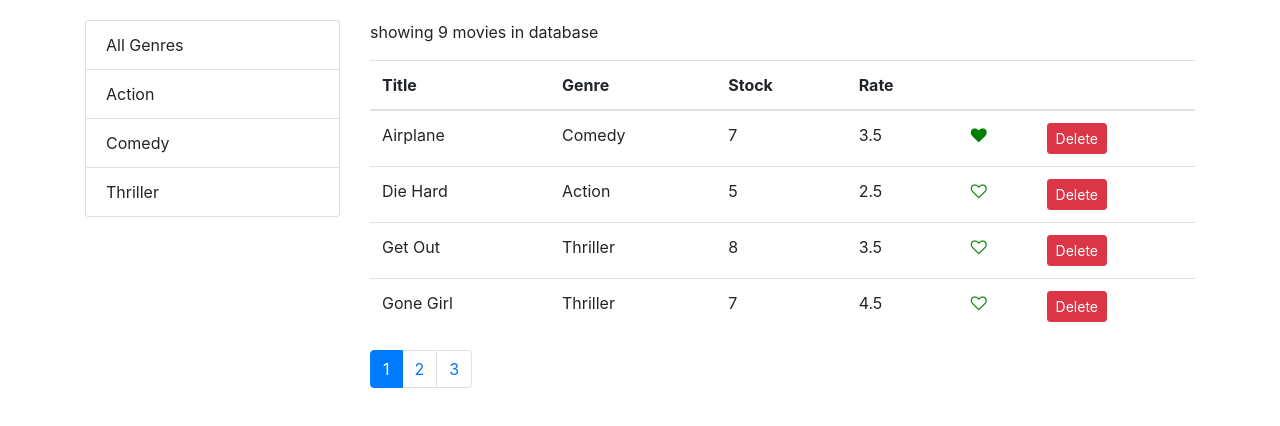
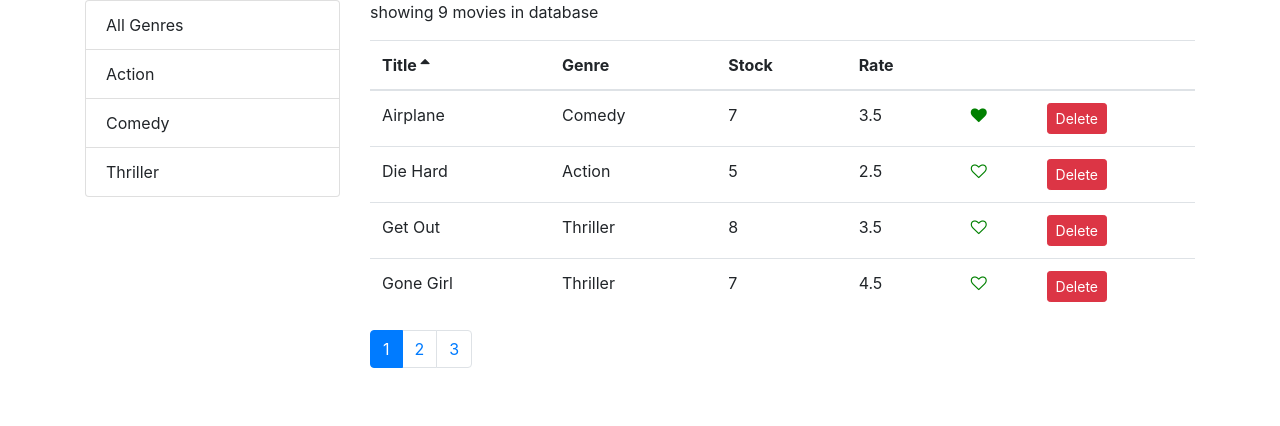
Before and after one commit to hadilouie/vidly-react-app, a React (Create React App) app: page / in a window 1280 px wide. Shown: the top 426 px of the page. Built offline with nearby package versions, Linux system fonts and the light colour scheme.

Commit message:
Add some refactoring code

```diff
--- a/src/components/Movie.js
+++ b/src/components/Movie.js
@@ -43,20 +43,11 @@
 		this.setState({ selectedGenre: genre, currentPage: 1 });
 	};
 
-	handlSort = (path) => {
-		const sortColumn = { ...this.state.sortColumn };
-
-		if (sortColumn.path === path)
-			sortColumn.order = sortColumn.order === "asc" ? "desc" : "asc";
-		else {
-			sortColumn.path = path;
-			sortColumn.order = "asc";
-		}
+	handlSort = (sortColumn) => {
 		this.setState({ sortColumn });
 	};
 
-	render() {
-		const { length: count } = this.state.movies;
+	getPagedData = () => {
 		const {
 			pageSize,
 			currentPage,
@@ -73,8 +64,16 @@
 		const sorted = _.orderBy(filtered, [sortColumn.path], [sortColumn.order]);
 		const movies = paginate(sorted, currentPage, pageSize);
 
+		return { totalCount: filtered.length, data: movies };
+	};
+
+	render() {
+		const { length: count } = this.state.movies;
+		const { pageSize, currentPage, sortColumn } = this.state;
+
 		if (count === 0) return <p>This is no movies in Database</p>;
 
+		const { totalCount, data: movies } = this.getPagedData();
 		return (
 			<div className="row">
 				<div className="col-3">
@@ -87,15 +86,16 @@
 				</div>
 				<div className="col">
 					{" "}
-					<p>showing {filtered.length} movies in database</p>
+					<p>showing {totalCount} movies in database</p>
 					<MoviesTable
 						onLike={this.handleLike}
+						sortColumn={sortColumn}
 						onDelete={this.handleDelete}
 						onSort={this.handlSort}
 						movies={movies}
 					/>
 					<Pagination
-						ItemCount={filtered.length}
+						ItemCount={totalCount}
 						PageSize={pageSize}
 						onPageChange={this.handlePageChange}
 						currentPage={currentPage}
--- a/src/components/MoviesTable.js
+++ b/src/components/MoviesTable.js
@@ -1,45 +1,41 @@
-import React from "react";
+import React, { Component } from "react";
 import Like from "./common/Like";
+import { Table } from "./common/Table";
 
-const MoviesTable = (props) => {
-	const { movies, onLike, onDelete, onSort } = props;
-	console.log(movies);
+export default class moviesTable extends Component {
+	columns = [
+		{ path: "title", lable: "Title" },
+		{ path: "genre.name", lable: "Genre" },
+		{ path: "numberInStock", lable: "Stock" },
+		{ path: "dailyRentalRate", lable: "Rate" },
+		{
+			key: "like",
+			content: (movie) => (
+				<Like liked={movie.liked} onClick={() => this.props.onLike(movie)} />
+			),
+		},
+		{
+			key: "delete",
+			content: (movie) => (
+				<button
+					onClick={() => this.props.onDelete(movie)}
+					className="btn btn-danger btn-sm"
+				>
+					Delete
+				</button>
+			),
+		},
+	];
 
-	return (
-		<table className="table">
-			<thead>
-				<tr>
-					<th onClick={() => onSort("title")}>Title</th>
-					<th onClick={() => onSort("genre.name")}>Genre</th>
-					<th onClick={() => onSort("numberInStock")}>Stock</th>
-					<th onClick={() => onSort("dailyRentalRate")}>Rate</th>
-					<th></th>
-					<th></th>
-				</tr>
-			</thead>
-			<tbody>
-				{movies.map((movie) => (
-					<tr key={movie._id}>
-						<td>{movie.title}</td>
-						<td>{movie.genre.name}</td>
-						<td>{movie.numberInStock}</td>
-						<td>{movie.dailyRentalRate}</td>
-						<td>
-							<Like liked={movie.liked} onClick={() => onLike(movie)} />
-						</td>
-						<td>
-							<button
-								onClick={() => onDelete(movie)}
-								className="btn btn-danger btn-sm"
-							>
-								Delete
-							</button>
-						</td>
-					</tr>
-				))}
-			</tbody>
-		</table>
-	);
-};
-
-export default MoviesTable;
+	render() {
+		const { movies, sortColumn, onSort } = this.props;
+		return (
+			<Table
+				data={movies}
+				columns={this.columns}
+				sortColumn={sortColumn}
+				onSort={onSort}
+			/>
+		);
+	}
+}
--- /dev/null
+++ b/src/components/common/Table.js
@@ -0,0 +1,13 @@
+import React from "react";
+import TableBody from "./TableBody";
+import TableHeader from "./TableHeader";
+
+export const Table = ({ columns, sortColumn, onSort, data }) => {
+	//const { columns, sortColumn, onSort, data } = props;
+	return (
+		<table className="table">
+			<TableHeader columns={columns} sortColumn={sortColumn} onSort={onSort} />
+			<TableBody data={data} columns={columns} />
+		</table>
+	);
+};
--- /dev/null
+++ b/src/components/common/TableBody.js
@@ -0,0 +1,29 @@
+import React, { Component } from "react";
+import _ from "lodash";
+
+export default class TableBody extends Component {
+	renderCell = (item, column) => {
+		if (column.content) return column.content(item);
+
+		return _.get(item, column.path);
+	};
+	createKey = (item, column) => {
+		return item._id + (column.path || column.key);
+	};
+	render() {
+		const { data, columns } = this.props;
+		return (
+			<tbody>
+				{data.map((item) => (
+					<tr key={item._id}>
+						{columns.map((column) => (
+							<td key={this.createKey(item, column)}>
+								{this.renderCell(item, column)}
+							</td>
+						))}
+					</tr>
+				))}
+			</tbody>
+		);
+	}
+}
--- /dev/null
+++ b/src/components/common/TableHeader.js
@@ -0,0 +1,42 @@
+import React, { Component } from "react";
+
+export default class TableHeader extends Component {
+	raiseSort = (path) => {
+		const sortColumn = { ...this.props.sortColumn };
+
+		if (sortColumn.path === path)
+			sortColumn.order = sortColumn.order === "asc" ? "desc" : "asc";
+		else {
+			sortColumn.path = path;
+			sortColumn.order = "asc";
+		}
+
+		this.props.onSort(sortColumn);
+	};
+	renderSortIcon = (column) => {
+		const { sortColumn } = this.props;
+
+		if (column.path !== sortColumn.path) return null;
+
+		if (sortColumn.order === "asc")
+			return <i className="fa fa-sort-asc" aria-hidden="true"></i>;
+		else return <i className="fa fa-sort-desc" aria-hidden="true"></i>;
+	};
+	render() {
+		return (
+			<thead>
+				<tr>
+					{this.props.columns.map((column) => (
+						<th
+							className="clickable"
+							key={column.path || column.key}
+							onClick={() => this.raiseSort(column.path)}
+						>
+							{column.lable} {this.renderSortIcon(column)}
+						</th>
+					))}
+				</tr>
+			</thead>
+		);
+	}
+}
--- a/src/index.css
+++ b/src/index.css
@@ -1,14 +1,3 @@
-body {
-	margin: 0;
-	font-family: -apple-system, BlinkMacSystemFont, "Segoe UI", "Roboto", "Oxygen",
-		"Ubuntu", "Cantarell", "Fira Sans", "Droid Sans", "Helvetica Neue",
-		sans-serif;
-	-webkit-font-smoothing: antialiased;
-	-moz-osx-font-smoothing: grayscale;
-	padding: 20px 0 0 0;
+.clickable {
+	cursor: pointer;
 }
-
-code {
-	font-family: source-code-pro, Menlo, Monaco, Consolas, "Courier New",
-		monospace;
-}
```
